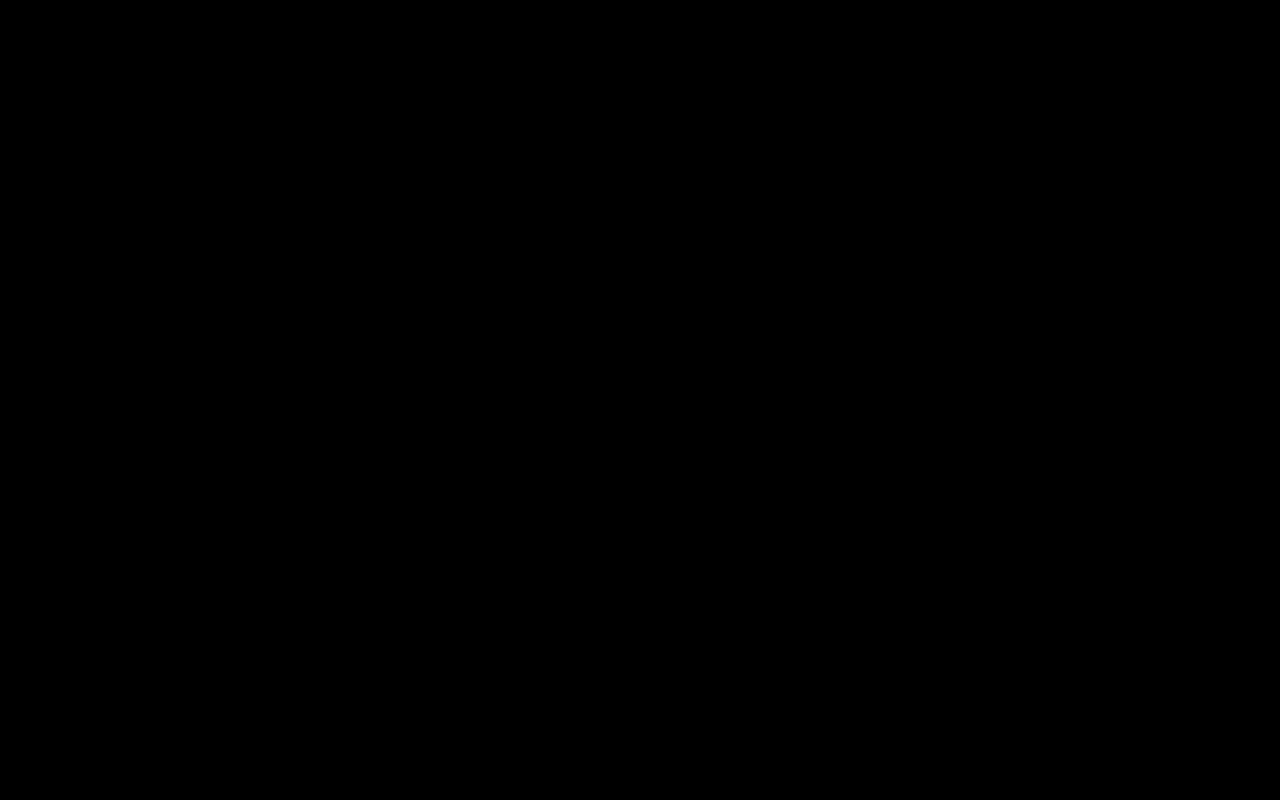
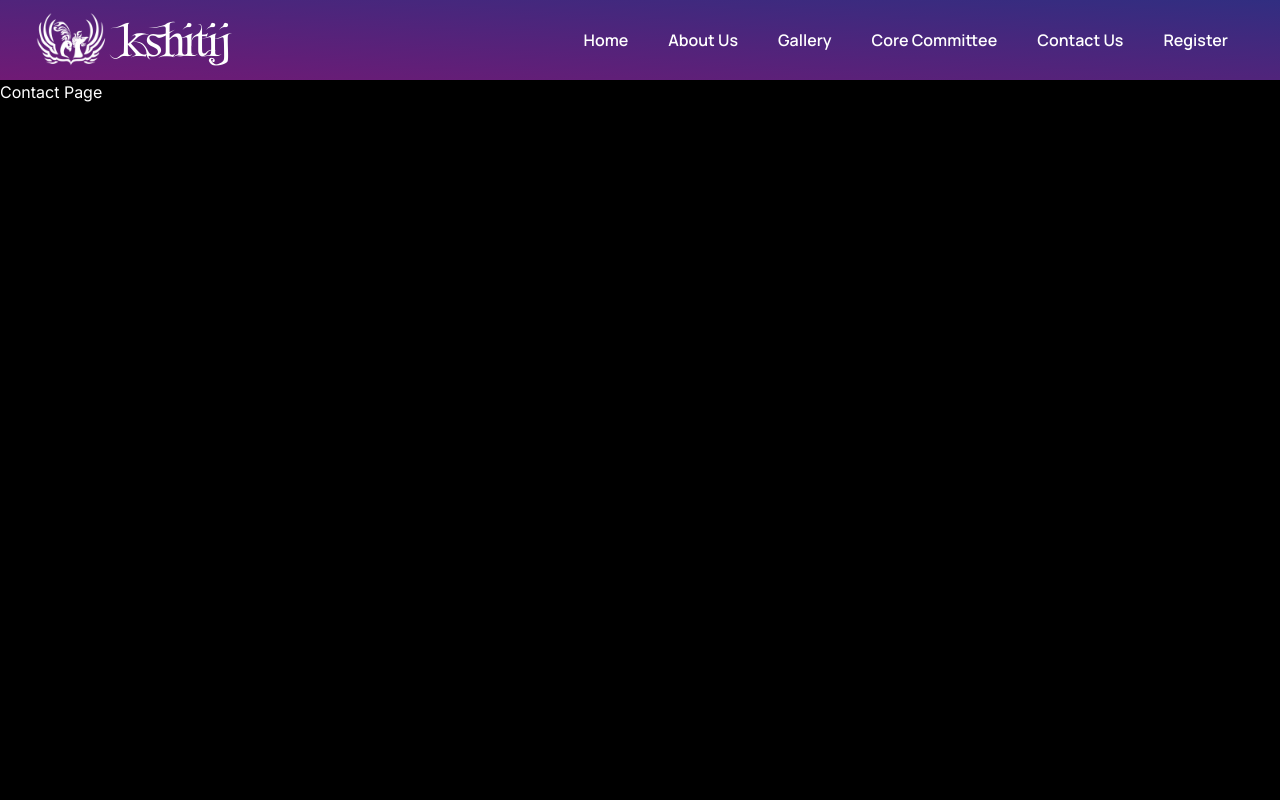
Before and after one commit to Keyurrr14/mithibaikshitij-frontend, a React (Vite) app: page /contact in a window 1280 px wide. Before the commit this address had no page. Shown: the top 800 px of the page. Built offline with nearby package versions, Linux system fonts and the light colour scheme.

Commit message:
routing and pages added

```diff
--- a/src/App.jsx
+++ b/src/App.jsx
@@ -2,6 +2,11 @@ import React from 'react'
 import { Routes, Route } from 'react-router-dom';
 import RootLayout from './_root/RootLayout.jsx';
 import BackSoonPage from './BackSoonPage.jsx';
+import AboutPage from './pages/AboutPage.jsx';
+import GalleryPage from './pages/GalleryPage.jsx';
+import CoreCommitteePage from './pages/CommitteePage.jsx';
+import ContactPage from './pages/ContactPage.jsx';
+import RegisterPage from './pages/RegisterPage.jsx';
 
 const App = () => {
   return (
@@ -9,6 +14,11 @@ const App = () => {
       <Routes>
         <Route element={<RootLayout />}>
           <Route index element={<BackSoonPage />} />
+          <Route path='/about' element={<AboutPage />} />
+          <Route path='/gallery' element={<GalleryPage />} />
+          <Route path='/core-committee' element={<CoreCommitteePage />} />
+          <Route path='/contact' element={<ContactPage />} />
+          <Route path='/register' element={<RegisterPage />} />
         </Route>
       </Routes>
     </main>
--- a/src/components/Navbar.jsx
+++ b/src/components/Navbar.jsx
@@ -1,6 +1,7 @@
 import React, { useState } from "react";
 import { IoClose, IoMenu } from "react-icons/io5";
 import Kshitij from "/assets/images/KshitijWhite.webp";
+import { NavLink } from "react-router-dom";
 
 function Navbar() {
   const [isMenuOpen, setIsMenuOpen] = useState(false);
@@ -26,22 +27,22 @@ function Navbar() {
           >
             <ul className="flex lg:flex-row flex-col lg:items-center items-center lg:gap-10 gap-8 font-semibold">
               <li>
-                <a href="">Home</a>
+                <NavLink to="/">Home</NavLink>
               </li>
               <li>
-                <a href="">About Us</a>
+                <NavLink to="/about">About Us</NavLink>
               </li>
               <li>
-                <a href="">Gallery</a>
+                <NavLink to="/gallery">Gallery</NavLink>
               </li>
               <li>
-                <a href="">Core Committee</a>
+                <NavLink to="/core-committee">Core Committee</NavLink>
               </li>
               <li>
-                <a href="">Contact Us</a>
+                <NavLink to="/contact">Contact Us</NavLink>
               </li>
               <li>
-                <a href="">Register</a>
+                <NavLink to="/register">Register</NavLink>
               </li>
             </ul>
           </div>
--- /dev/null
+++ b/src/pages/AboutPage.jsx
@@ -0,0 +1,11 @@
+import React from 'react'
+
+function AboutPage() {
+  return (
+    <div>
+      <h1>About Page</h1>
+    </div>
+  )
+}
+
+export default AboutPage
--- /dev/null
+++ b/src/pages/CommitteePage.jsx
@@ -0,0 +1,11 @@
+import React from 'react'
+
+function CommitteePage() {
+  return (
+    <div>
+      <h1>Committee Page</h1>
+    </div>
+  )
+}
+
+export default CommitteePage
--- /dev/null
+++ b/src/pages/ContactPage.jsx
@@ -0,0 +1,11 @@
+import React from 'react'
+
+function ContactPage() {
+  return (
+    <div>
+      <h1>Contact Page</h1>
+    </div>
+  )
+}
+
+export default ContactPage
--- /dev/null
+++ b/src/pages/GalleryPage.jsx
@@ -0,0 +1,11 @@
+import React from 'react'
+
+function GalleryPage() {
+  return (
+    <div>
+      <h1>Gallery Page</h1>
+    </div>
+  )
+}
+
+export default GalleryPage
--- /dev/null
+++ b/src/pages/HomePage.jsx
@@ -0,0 +1,11 @@
+import React from 'react'
+
+function HomePage() {
+  return (
+    <div>
+      <h1>Home Page</h1>
+    </div>
+  )
+}
+
+export default HomePage
--- /dev/null
+++ b/src/pages/RegisterPage.jsx
@@ -0,0 +1,11 @@
+import React from 'react'
+
+function RegisterPage() {
+  return (
+    <div>
+      <h1>Register Page</h1>
+    </div>
+  )
+}
+
+export default RegisterPage
```
